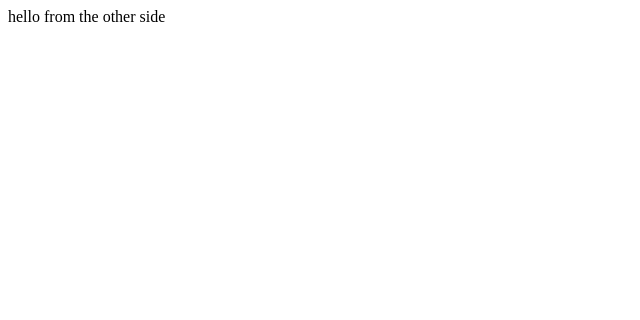
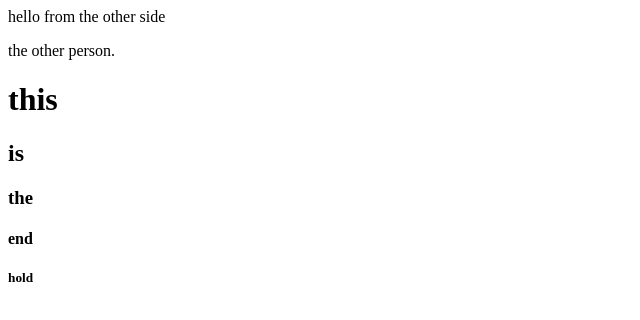
Before and after one commit to akugelblitz/demo-repo, a plain HTML site: page index.html in a window 1280 px wide. Shown: the whole page, without its empty margins (0-640 px from the left). Drawn offline with Linux system fonts and the light colour scheme.

```diff
--- a/index.html
+++ b/index.html
@@ -1 +1,7 @@
 <p>hello from the other side</p>
+<div>the other person.</div>
+<h1>this</h1>
+<h2>is</h2>
+<h3>the</h3>
+<h4>end</h4>
+<h5>hold</h5>
```
